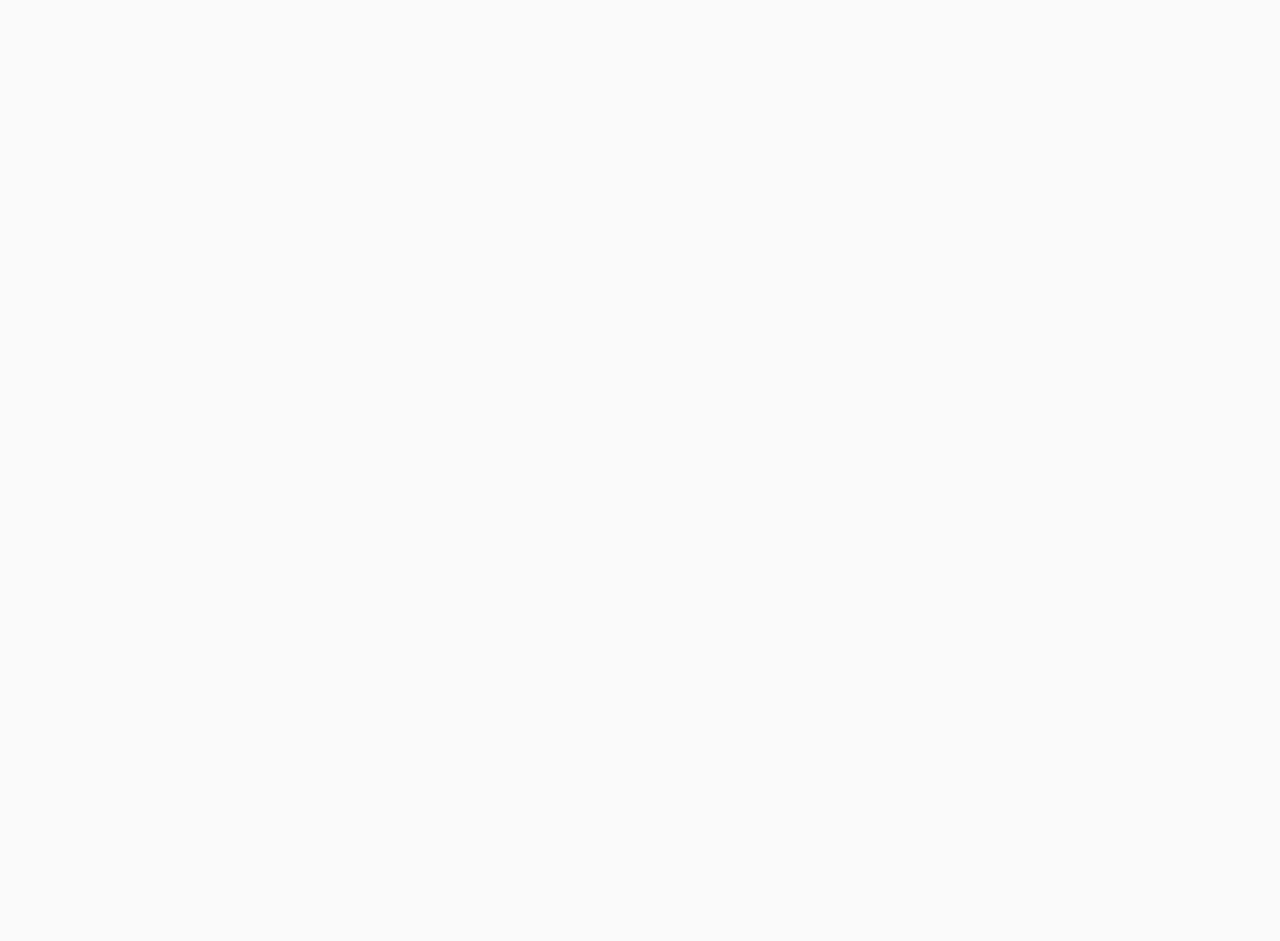
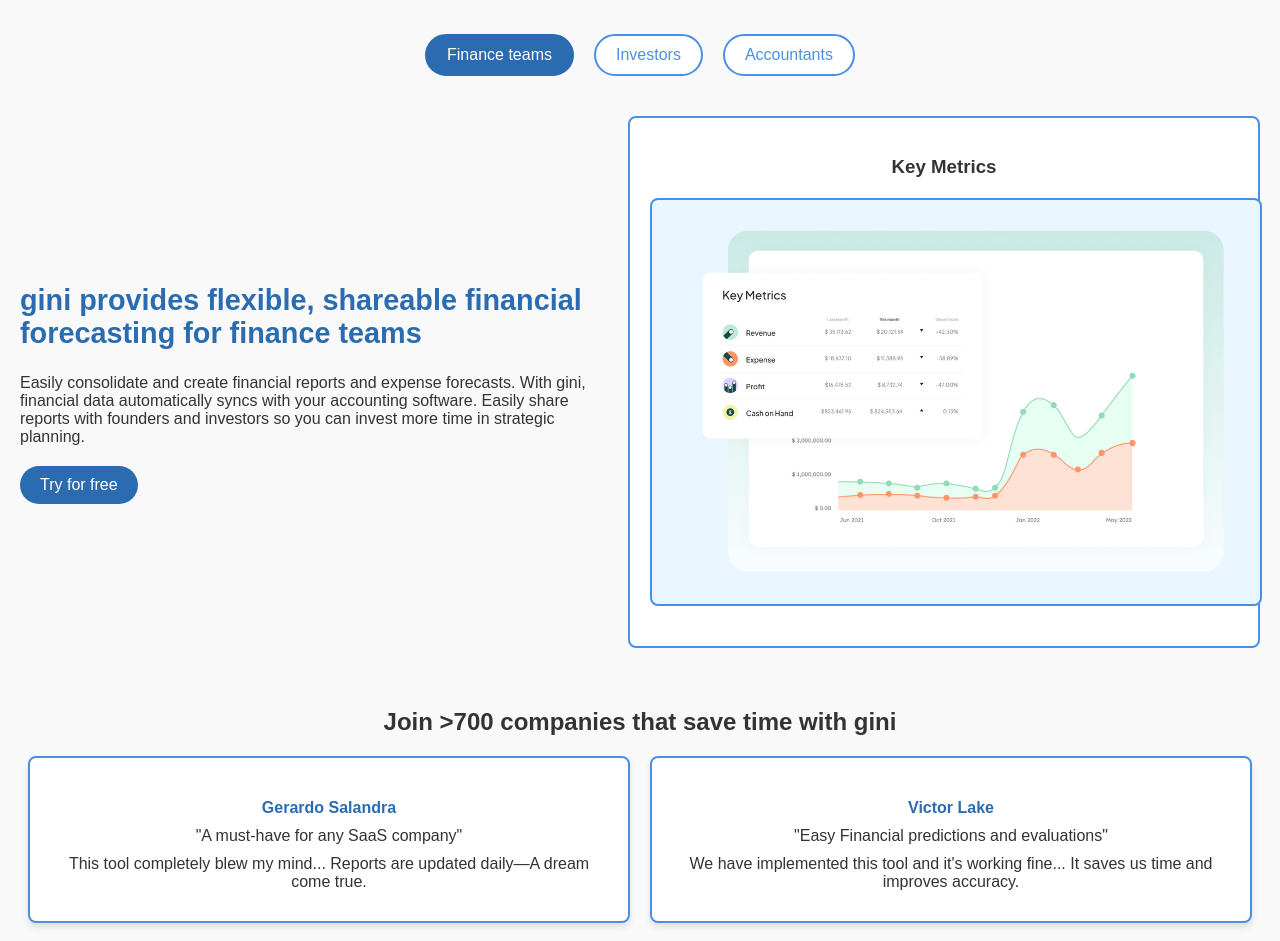
Before and after one commit to myrzabechek/cs12-groupFP, a React (Create React App) app: page /features in a window 1280 px wide. Shown: the part 331-1272 px from the top of the page. Before the commit the page ends 800 px from the top, so only its background shows below. Built offline with nearby package versions, Linux system fonts and the light colour scheme.

Commit message:
Слияние изменений из Features в main

```diff
--- a/src/App.js
+++ b/src/App.js
@@ -21,7 +21,7 @@
         <Route path="/resources" element={<ResourcesPage />} />
         <Route path="/another" element={<AnotherPage />} />
         <Route path="/expense-tracker" element={<ExpenseTracker />} />
-     </Routes>
+    </Routes>
     </main>
     <Footer />
   </Router>
--- a/src/pages/FeaturesPage.js
+++ b/src/pages/FeaturesPage.js
@@ -1,6 +1,71 @@
-import React from "react";
+import React, { useState } from "react";
 import "./../styles/FeaturesPage.css";
+import chartImage from '../image/key_metrics.png';
 
-const FeaturesPage = () => <div className="features-page">Features</div>;
+const FeaturesPage = () => {
+  const [activeTab, setActiveTab] = useState("Finance teams");
+
+  return (
+    <div className="app">
+      <header className="header">
+        <h1>
+          You know the business.<br />
+          We know the numbers.
+        </h1>
+        <div className="menu">
+          {["Finance teams", "Investors", "Accountants"].map((tab) => (
+            <button
+              key={tab}
+              className={activeTab === tab ? "menu-button active" : "menu-button"}
+              onClick={() => setActiveTab(tab)}
+            >
+              {tab}
+            </button>
+          ))}
+        </div>
+      </header>
+
+      <section className="content">
+        <div className="info">
+          <h2>gini provides flexible, shareable financial forecasting for finance teams</h2>
+          <p>
+            Easily consolidate and create financial reports and expense forecasts.
+            With gini, financial data automatically syncs with your accounting software.
+            Easily share reports with founders and investors so you can invest more time in strategic planning.
+          </p>
+          <button className="try-button">Try for free</button>
+        </div>
+        <div className="metrics">
+          <h3>Key Metrics</h3>
+          <div className="chart-placeholder">
+            <img src={chartImage} alt="Chart Image"/>
+          </div>
+        </div>
+      </section>
+
+      <section className="companies">
+        <h2>Join &gt;700 companies that save time with gini</h2>
+        <div className="testimonials">
+          <div className="testimonial">
+            <h4>Gerardo Salandra</h4>
+            <p>"A must-have for any SaaS company"</p>
+            <p>
+              This tool completely blew my mind...
+              Reports are updated daily—A dream come true.
+            </p>
+          </div>
+          <div className="testimonial">
+            <h4>Victor Lake</h4>
+            <p>"Easy Financial predictions and evaluations"</p>
+            <p>
+              We have implemented this tool and it's working fine...
+              It saves us time and improves accuracy.
+            </p>
+          </div>
+        </div>
+      </section>
+    </div>
+  );
+};
 
 export default FeaturesPage;
--- a/src/styles/FeaturesPage.css
+++ b/src/styles/FeaturesPage.css
@@ -0,0 +1,163 @@
+:root {
+  --blue-light: #eaf6ff;
+  --blue-medium: #4a90e2;
+  --blue-dark: #2b6cb0;
+  --text-dark: #333;
+  --text-light: #fff;
+}
+
+body {
+  margin: 0;
+  font-family: 'Arial', sans-serif;
+  background-color: var(--blue-light);
+  color: var(--text-dark);
+}
+
+.app {
+  padding: 20px;
+}
+
+.header {
+  text-align: center;
+  margin-bottom: 40px;
+}
+
+.header h1 {
+  font-size: 2.5em;
+  color: var(--blue-dark);
+}
+
+.menu {
+  margin-top: 20px;
+}
+
+.menu-button {
+  margin: 0 10px;
+  padding: 10px 20px;
+  border: 2px solid var(--blue-medium);
+  background: var(--text-light);
+  color: var(--blue-medium);
+  border-radius: 25px;
+  font-size: 1em;
+  cursor: pointer;
+  transition: background 0.3s, color 0.3s;
+}
+
+.menu-button:hover {
+  background: var(--blue-medium);
+  color: var(--text-light);
+}
+
+.menu-button.active {
+  background: var(--blue-dark);
+  color: var(--text-light);
+  border-color: var(--blue-dark);
+}
+
+.content {
+  display: flex;
+  justify-content: space-between;
+  align-items: center;
+  margin-top: 40px;
+  gap: 20px;
+}
+
+.info {
+  flex: 1;
+}
+
+.info h2 {
+  font-size: 1.8em;
+  color: var(--blue-dark);
+}
+
+.info p {
+  font-size: 1em;
+  margin: 20px 0;
+}
+
+.try-button {
+  padding: 10px 20px;
+  background: var(--blue-dark);
+  color: var(--text-light);
+  border: none;
+  border-radius: 25px;
+  font-size: 1em;
+  cursor: pointer;
+  transition: background 0.3s;
+}
+
+.try-button:hover {
+  background: var(--blue-medium);
+}
+
+.metrics {
+  flex: 1;
+  text-align: center;
+  background: var(--text-light);
+  border: 2px solid var(--blue-medium);
+  border-radius: 8px;
+  padding: 20px;
+}
+
+.chart-placeholder {
+  width: 100%;
+  max-width: 600px;
+  height: auto;
+  border: 2px solid var(--blue-medium);
+  border-radius: 8px;
+  overflow: hidden;
+  margin: 20px auto;
+  padding: 10px;
+  background: var(--blue-light);
+  text-align: center;
+}
+
+.chart-placeholder img {
+  max-width: 100%;
+  height: auto;
+  display: block;
+  margin: 0 auto;
+}
+
+.companies {
+  margin-top: 60px;
+  text-align: center;
+}
+
+.companies h2 {
+  font-size: 1.5em;
+  margin-bottom: 20px;
+}
+
+.testimonials {
+  display: flex;
+  flex-wrap: wrap;
+  justify-content: center;
+  gap: 20px;
+}
+
+.testimonial {
+  width: 45%;
+  background: var(--text-light);
+  border: 2px solid var(--blue-medium);
+  border-radius: 8px;
+  padding: 20px;
+  box-shadow: 0 4px 6px rgba(0, 0, 0, 0.1);
+  transition: transform 0.3s, box-shadow 0.3s;
+}
+
+.testimonial:hover {
+  transform: translateY(-5px);
+  box-shadow: 0 6px 10px rgba(0, 0, 0, 0.15);
+}
+
+.testimonial h4 {
+  margin-bottom: 10px;
+  color: var(--blue-dark);
+}
+
+.testimonial p {
+  margin: 10px 0;
+  color: var(--text-dark);
+}
```
Also changed, not shown: src/image/key_metrics.png (added).
